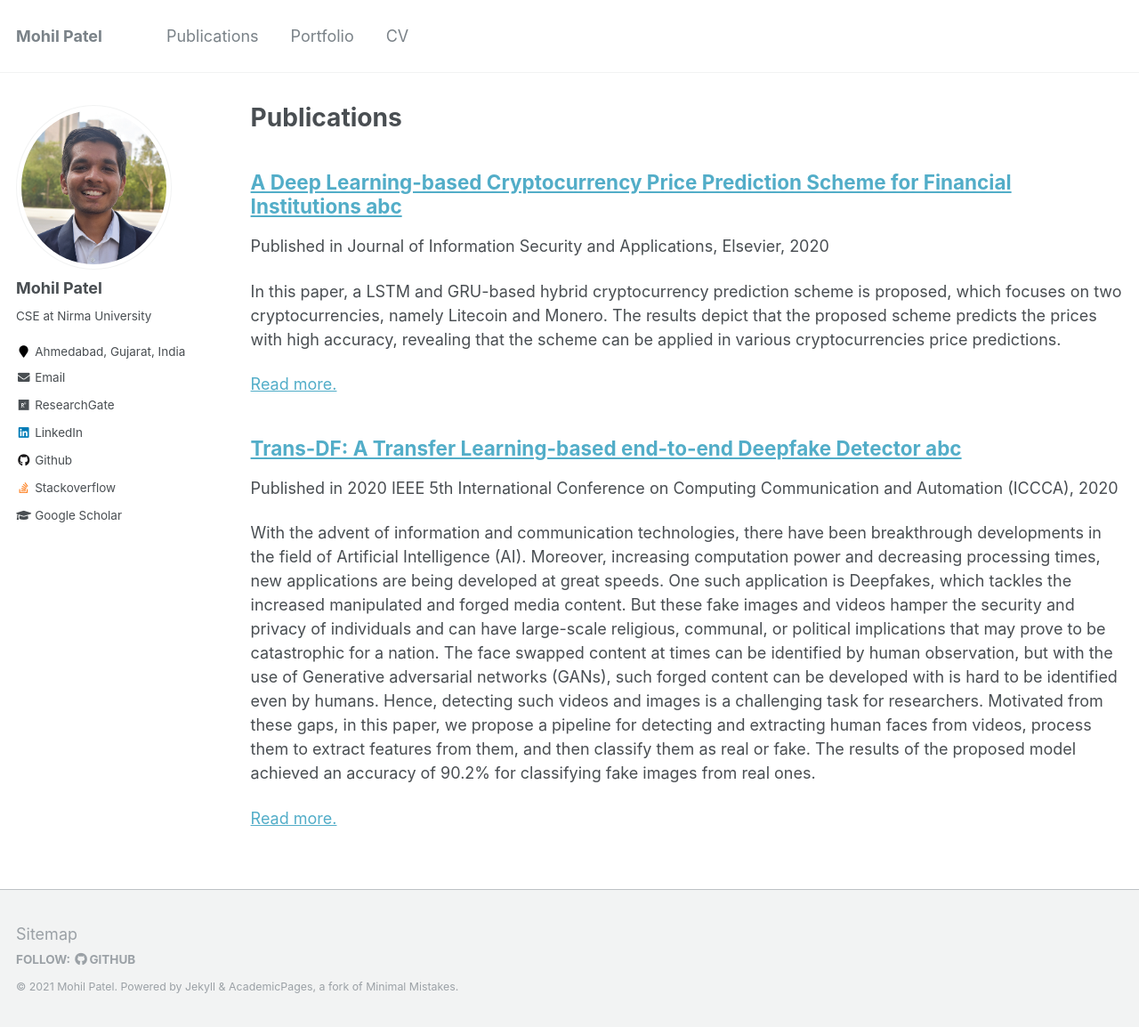
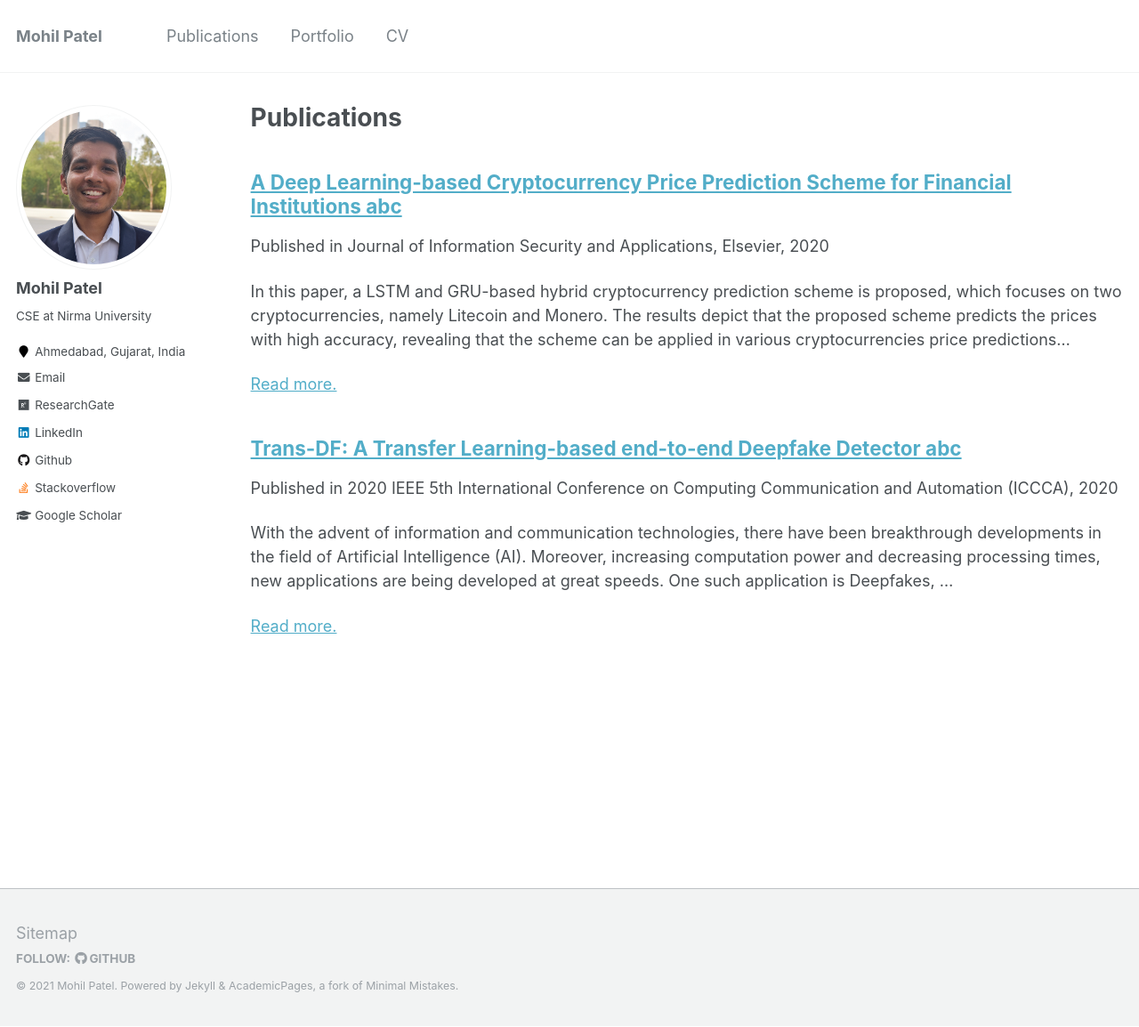
Before and after one commit to mohilpatel25/mohilpatel25.github.io, a Jekyll site: the page built from _pages/publications.md, in a window 1280 px wide and 1154 px high. Shown: the whole window at 89% size. Built offline with Jekyll 4.4.1, drawn with Linux system fonts in a browser that asks for light colours.

Commit message:
change publication

```diff
--- a/_includes/archive-publication.html
+++ b/_includes/archive-publication.html
@@ -49,7 +49,7 @@
     {% if post.excerpt and site.read_more != 'enabled' %}
     <p class="archive__item-excerpt" itemprop="description">{{ post.excerpt | markdownify }}<a href="{{ post.url }}" rel="permalink"> Read more.</a></p>
     {% elsif post.excerpt and site.read_more == 'enabled' %}
-    <p class="archive__item-excerpt" itemprop="description"><p>{{ post.excerpt | markdownify | remove: '<p>' | remove: '</p>' }}<strong><a href="{{ post.paperurl }}" rel="permalink"> Read more</a></strong></p>
+    <p class="archive__item-excerpt" itemprop="description"><p>{{ post.excerpt | markdownify | remove: '<p>' | remove: '</p>' }}<a href="{{ post.paperurl }}" rel="permalink"> Read more</a></p>
     {% endif %}
 
     <!--
--- a/_publications/2020-10-30-paper-title-number-2.md
+++ b/_publications/2020-10-30-paper-title-number-2.md
@@ -2,7 +2,7 @@
 title: "Trans-DF: A Transfer Learning-based end-to-end Deepfake Detector"
 collection: publications
 permalink: https://doi.org/10.1109/ICCCA49541.2020.9250803
-excerpt: 'With the advent of information and communication technologies, there have been breakthrough developments in the field of Artificial Intelligence (AI). Moreover, increasing computation power and decreasing processing times, new applications are being developed at great speeds. One such application is Deepfakes, which tackles the increased manipulated and forged media content. But these fake images and videos hamper the security and privacy of individuals and can have large-scale religious, communal, or political implications that may prove to be catastrophic for a nation. The face swapped content at times can be identified by human observation, but with the use of Generative adversarial networks (GANs), such forged content can be developed with is hard to be identified even by humans. Hence, detecting such videos and images is a challenging task for researchers. Motivated from these gaps, in this paper, we propose a pipeline for detecting and extracting human faces from videos, process them to extract features from them, and then classify them as real or fake. The results of the proposed model achieved an accuracy of 90.2% for classifying fake images from real ones.'
+excerpt: 'With the advent of information and communication technologies, there have been breakthrough developments in the field of Artificial Intelligence (AI). Moreover, increasing computation power and decreasing processing times, new applications are being developed at great speeds. One such application is Deepfakes, ...'
 date: 2020-10-30
 venue: '2020 IEEE 5th International Conference on Computing Communication and Automation (ICCCA)'
 paperurl: 'https://doi.org/10.1109/ICCCA49541.2020.9250803'
```
Also changed, not shown: _publications/2020-12-01-paper-title-number-1.md (+1 -1 lines).
